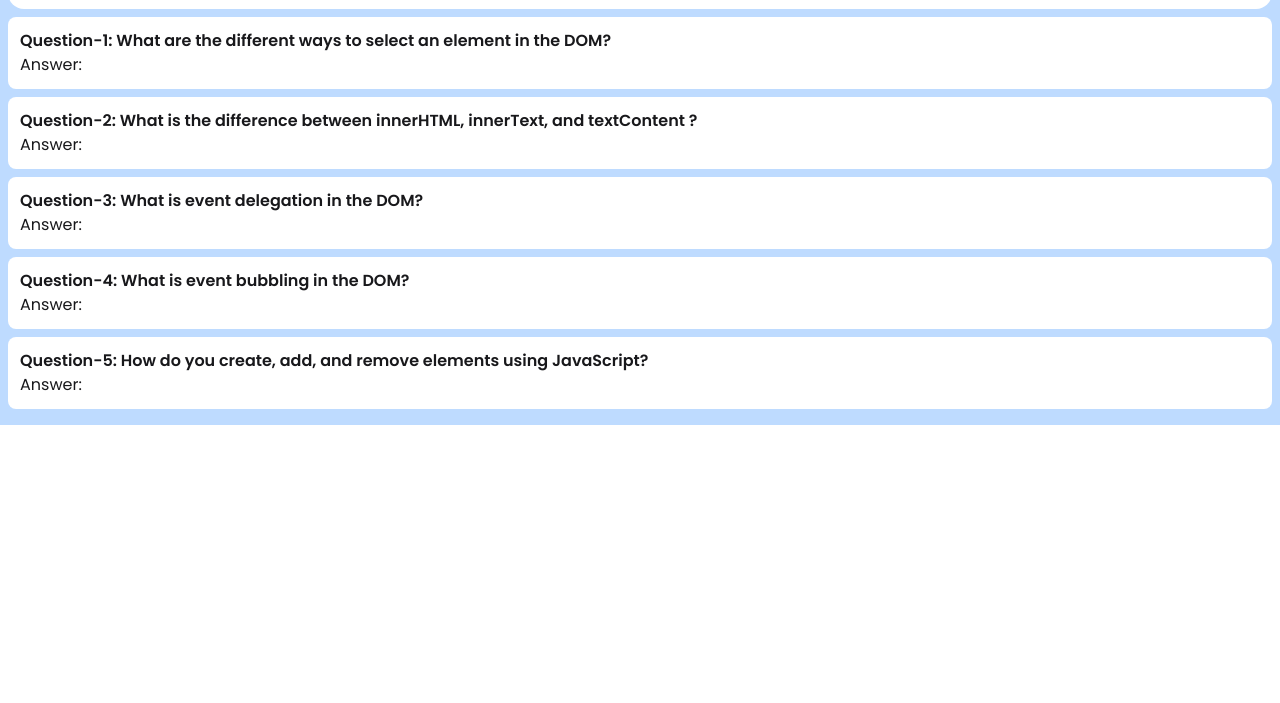
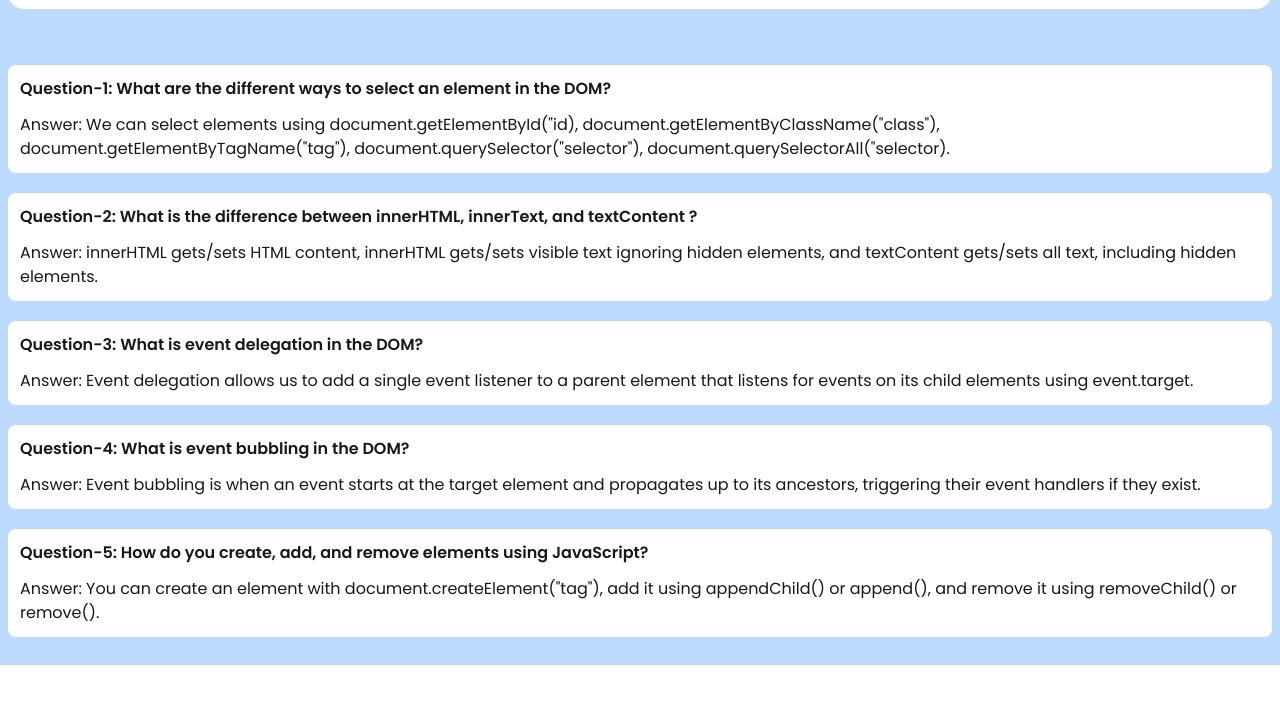
Before and after one commit to nrcissus/assignment-5, a plain HTML site: page blog.html in a window 1280 px wide. Shown: the part 75-778 px from the top of the page. Drawn offline with nearby package versions, Linux system fonts and the light colour scheme.

Commit message:
Question Answered

```diff
--- a/blog.html
+++ b/blog.html
@@ -28,30 +28,67 @@
 
         <!--Right-->
         <div>
-          <button id="back-btn" class="btn bg-blue-500 text-white">Back to Desk</button>
+          <button id="back-btn" class="btn bg-blue-500 text-white">
+            Back to Desk
+          </button>
         </div>
       </section>
 
-      <section class="mt-2">
-        <div class="gap-y-2 bg-white rounded-lg p-3 my-2">
-          <h1 class="font-semibold">Question-1: What are the different ways to select an element in the DOM?</h1>
-          <p>Answer: </p>
+      <section class="mt-14">
+        <div class="gap-y-2 bg-white rounded-lg p-3 my-5">
+          <h1 class="font-semibold mb-3">
+            Question-1: What are the different ways to select an element in the
+            DOM?
+          </h1>
+          <p>
+            Answer: We can select elements using document.getElementById("id),
+            document.getElementByClassName("class"),
+            document.getElementByTagName("tag"),
+            document.querySelector("selector"),
+            document.querySelectorAll("selector).
+          </p>
         </div>
-        <div class="gap-y-2 bg-white rounded-lg p-3 my-2">
-          <h1 class="font-semibold">Question-2: What is the difference between innerHTML, innerText, and textContent ?</h1>
-          <p>Answer: </p>
+        <div class="gap-y-2 bg-white rounded-lg p-3 my-5">
+          <h1 class="font-semibold mb-3">
+            Question-2: What is the difference between innerHTML, innerText, and
+            textContent ?
+          </h1>
+          <p>
+            Answer: innerHTML gets/sets HTML content, innerHTML gets/sets
+            visible text ignoring hidden elements, and textContent gets/sets all
+            text, including hidden elements.
+          </p>
         </div>
-        <div class="gap-y-2 bg-white rounded-lg p-3 my-2">
-          <h1 class="font-semibold">Question-3: What is event delegation in the DOM?</h1>
-          <p>Answer: </p>
+        <div class="gap-y-2 bg-white rounded-lg p-3 my-5">
+          <h1 class="font-semibold mb-3">
+            Question-3: What is event delegation in the DOM?
+          </h1>
+          <p>
+            Answer: Event delegation allows us to add a single event listener to
+            a parent element that listens for events on its child elements using
+            event.target.
+          </p>
         </div>
-        <div class="gap-y-2 bg-white rounded-lg p-3 my-2">
-          <h1 class="font-semibold">Question-4: What is event bubbling in the DOM?</h1>
-          <p>Answer: </p>
+        <div class="gap-y-2 bg-white rounded-lg p-3 my-5">
+          <h1 class="font-semibold mb-3">
+            Question-4: What is event bubbling in the DOM?
+          </h1>
+          <p>
+            Answer: Event bubbling is when an event starts at the target element
+            and propagates up to its ancestors, triggering their event handlers
+            if they exist.
+          </p>
         </div>
-        <div class="gap-y-2 bg-white rounded-lg p-3 my-2">
-          <h1 class="font-semibold">Question-5: How do you create, add, and remove elements using JavaScript?</h1>
-          <p>Answer: </p>
+        <div class="gap-y-2 bg-white rounded-lg p-3 my-5">
+          <h1 class="font-semibold mb-3">
+            Question-5: How do you create, add, and remove elements using
+            JavaScript?
+          </h1>
+          <p>
+            Answer: You can create an element with
+            document.createElement("tag"), add it using appendChild() or
+            append(), and remove it using removeChild() or remove().
+          </p>
         </div>
       </section>
     </header>
```
Also changed, not shown: script/main.js (line endings or trailing spaces), text.txt (deleted).
